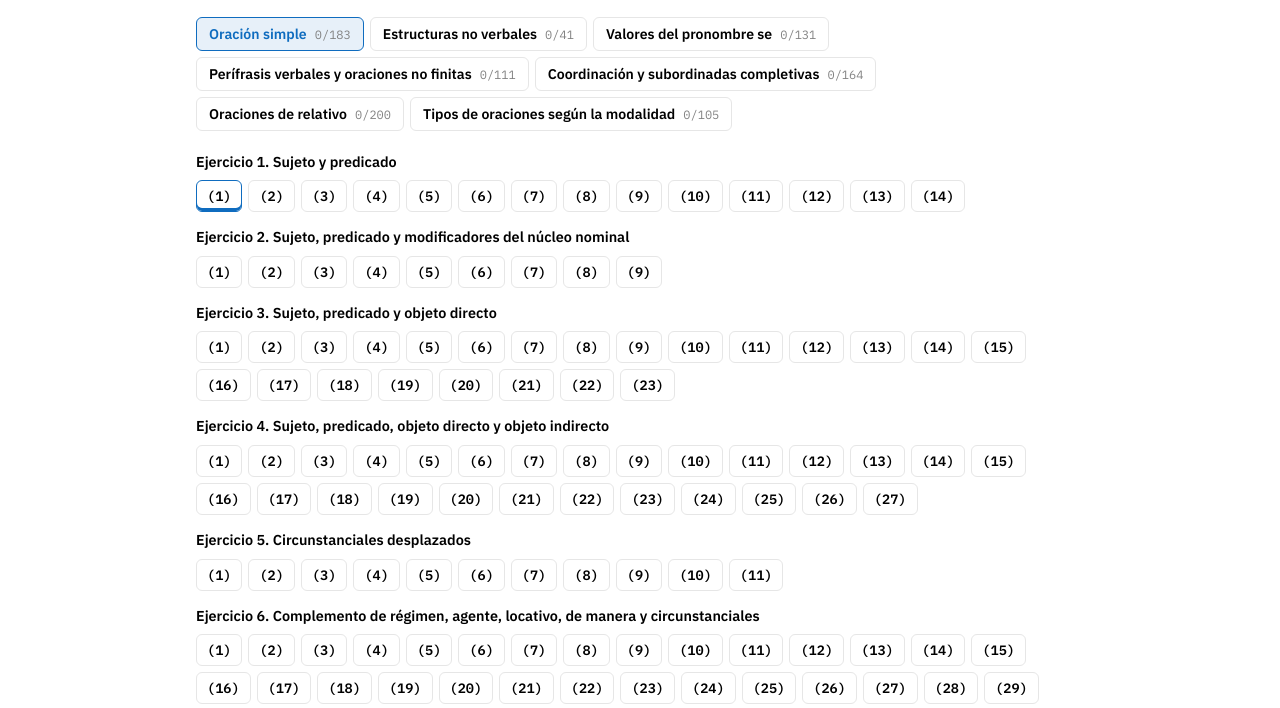
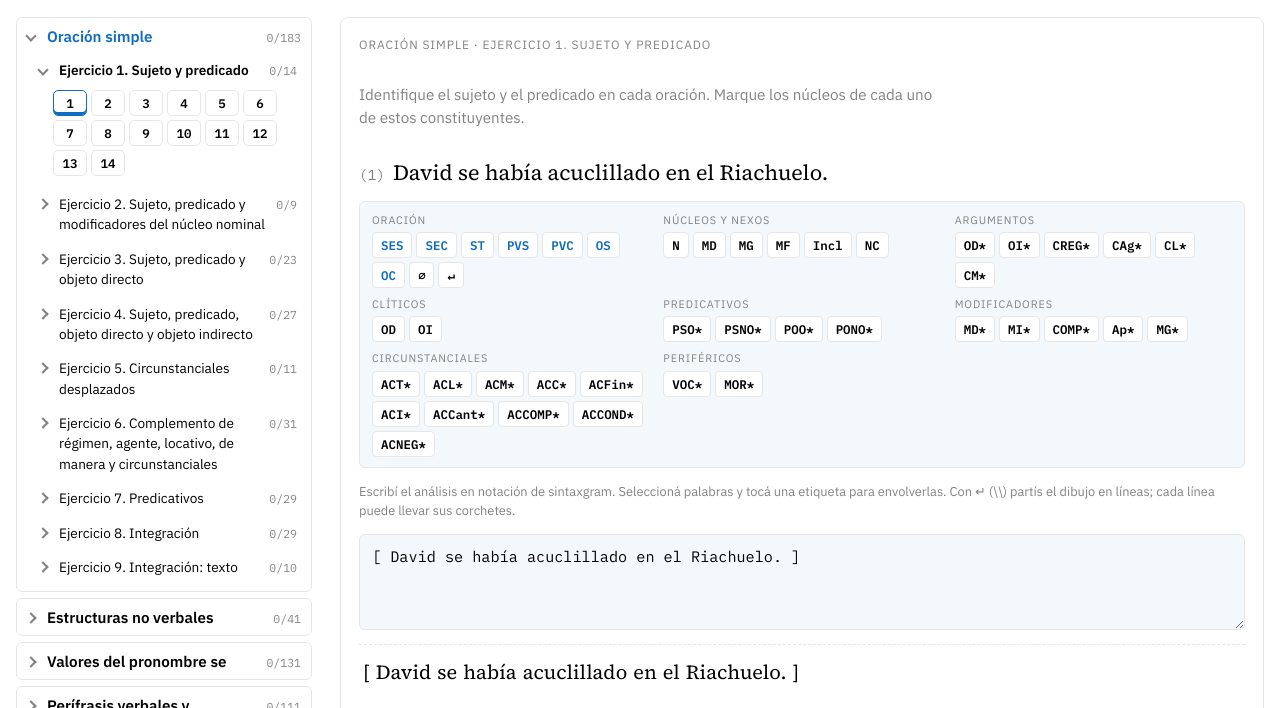
Before and after one commit to pablozd/sintaxgram-ejercitacion-demo, a plain HTML site: page index.html in a window 1280 px wide. Shown: the part 155-863 px from the top of the page. Drawn offline with Linux system fonts and the light colour scheme.

Commit message:
Actualiza la página: paño lateral
Co-Authored-By: Claude Opus 5.5 <noreply@anthropic.com>
Claude-Session: https://claude.ai/code/session_01Y3Akw4nVDFCQrZ45anM6oa

```diff
--- a/index.html
+++ b/index.html
@@ -44,7 +44,7 @@ body {
   font: 16px/1.5 var(--sans);
 }
 .wrap {
-  max-width: 920px; margin: 0 auto;
+  max-width: 1280px; margin: 0 auto;
   padding-block: 24px 64px;
   padding-left: max(16px, env(safe-area-inset-left, 0px));
   padding-right: max(16px, env(safe-area-inset-right, 0px));
@@ -66,29 +66,59 @@ h2 { font-size: 1.15rem; }
 .autores { font-size: .9rem; color: var(--muted); }
 .progress { font-variant-numeric: tabular-nums; color: var(--muted); font-size: .9rem; }
 
-/* navegación */
-.ex { display: grid; gap: 8px; }
-.ex-title { font-weight: 600; font-size: .9rem; }
-.items { display: flex; flex-wrap: wrap; gap: 6px; }
+/* paño lateral: guías y ejercicios desplegables */
+.layout { display: grid; grid-template-columns: minmax(240px, 300px) minmax(0, 1fr); gap: 24px; align-items: start; }
+.side {
+  position: sticky; top: 16px; max-height: calc(100vh - 32px); overflow-y: auto;
+  display: grid; gap: 6px; padding-right: 4px; overscroll-behavior: contain;
+}
+.side details { border-radius: 6px; }
+.side summary {
+  display: flex; align-items: baseline; justify-content: space-between; gap: 10px;
+  cursor: pointer; list-style: none; padding: 8px 10px; border-radius: 6px;
+}
+.side summary::-webkit-details-marker { display: none; }
+.side summary::before {
+  content: ""; flex: none; width: 6px; height: 6px; margin: .45em 2px 0 0; align-self: flex-start;
+  border-right: 2px solid var(--muted); border-bottom: 2px solid var(--muted); transform: rotate(-45deg);
+  transition: transform .15s ease;
+}
+.side details[open] > summary::before { transform: rotate(45deg); }
+.side summary:hover { background: var(--code-bg); }
+.side summary:focus-visible { outline: 2px solid var(--accent); outline-offset: -2px; }
+.side .g { border: 1px solid var(--line); background: var(--surface); }
+.side .g > summary { font: 600 .95rem var(--sans); }
+.side .g.actual > summary { color: var(--accent); }
+.side .g-t, .side .e-t { flex: 1; min-width: 0; }
+.side .cnt { font: 500 .72rem var(--mono); color: var(--muted); font-variant-numeric: tabular-nums; white-space: nowrap; }
+.side .exs { display: grid; gap: 2px; padding: 0 6px 8px 14px; }
+.side .e > summary { font-size: .85rem; padding: 6px 8px; }
+.side .e.actual > summary { font-weight: 600; }
+.items { display: flex; flex-wrap: wrap; gap: 4px; padding: 4px 8px 10px 22px; }
 .items button {
-  font: 600 .85rem var(--mono); min-width: 44px; padding: 6px 10px; cursor: pointer;
-  border: 1px solid var(--line); background: var(--surface); color: var(--ink); border-radius: 6px;
-}
+  font: 600 .78rem var(--mono); min-width: 34px; padding: 4px 6px; cursor: pointer;
+  border: 1px solid var(--line); background: var(--surface); color: var(--ink); border-radius: 5px;
+  font-variant-numeric: tabular-nums;
+}
+.items button:hover { border-color: var(--accent); }
 .items button[aria-current="true"] { border-color: var(--accent); box-shadow: inset 0 -3px 0 var(--accent); }
 .items button.ok { background: color-mix(in srgb, var(--ok) 14%, var(--surface)); }
 .items button.partial { background: color-mix(in srgb, var(--warn) 16%, var(--surface)); }
 .items button.bad { background: color-mix(in srgb, var(--bad) 12%, var(--surface)); }
-nav { display: grid; gap: 14px; }
-
-/* pestañas de temas (artefacto con varias guías) */
-.guias { display: flex; flex-wrap: wrap; gap: 6px; }
-.guias button {
-  display: inline-flex; align-items: baseline; gap: 8px; cursor: pointer;
-  font: 600 .88rem var(--sans); padding: 7px 12px; border-radius: 6px;
-  border: 1px solid var(--line); background: var(--surface); color: var(--ink);
-}
-.guias button[aria-selected="true"] { border-color: var(--accent); background: var(--accent-soft); color: var(--accent); }
-.guias .g-p { font: 500 .75rem var(--mono); color: var(--muted); font-variant-numeric: tabular-nums; }
+.side-toggle { display: none; }
+@media (max-width: 860px) {
+  .layout { grid-template-columns: 1fr; }
+  .side { position: static; max-height: none; overflow: visible; padding-right: 0; }
+  /* en pantallas angostas el índice se pliega en un botón para no empujar el ejercicio hacia abajo */
+  .side-toggle {
+    display: flex; justify-content: space-between; align-items: baseline; gap: 10px; width: 100%;
+    font: 600 .9rem var(--sans); text-align: left; cursor: pointer; padding: 10px 12px; border-radius: 6px;
+    border: 1px solid var(--line); background: var(--surface); color: var(--ink);
+  }
+  .side-toggle .cnt { font-weight: 500; }
+  .side:not(.abierto) > details { display: none; }
+}
+@media (prefers-reduced-motion: reduce) { .side summary::before { transition: none; } }
 
 /* ítem */
 .card { background: var(--surface); border: 1px solid var(--line); border-radius: 8px; padding: 18px; display: grid; gap: 14px; min-width: 0; }
@@ -1298,8 +1328,7 @@ window.SG_DATA = {"id": "gramB-ejercitacion", "titulo": "Gramática B · Ejercit
         (D.autores && D.autores.length ? '<span class="autores">' + esc(listar(D.autores)) + '</span>' : '') +
         '<span class="progress">' + t.done + ' de ' + items.length + ' oraciones corregidas · puntaje ' + Math.round(t.score * 100) + '/100</span>' +
       '</header>' +
-      (GUIAS.length > 1 ? guiasHTML(x.gi) : '') +
-      '<nav aria-label="Oraciones">' + navHTML(x.gi) + '</nav>' +
+      '<div class="layout">' + sideHTML(x) +
       '<section class="card" aria-labelledby="titulo-item">' +
         '<div class="eyebrow" id="titulo-item">' + (GUIAS.length > 1 ? esc(x.g.titulo) + ' · ' : '') + esc(ex.titulo) + '</div>' +
         '<p class="consigna">' + esc(ex.consigna) + '</p>' +
@@ -1318,11 +1347,24 @@ window.SG_DATA = {"id": "gramB-ejercitacion", "titulo": "Gramática B · Ejercit
           '<span class="toast" id="toast" role="status"></span>' +
         '</div>' +
         '<div id="resultado"></div>' +
-      '</section>';
-
-    document.querySelectorAll('.items button, .guias button').forEach(function (b) {
-      b.addEventListener('click', function () { cur = +b.dataset.i; showAll = false; render(); });
-    });
+      '</section></div>';
+
+    document.querySelectorAll('.side .items button').forEach(function (b) {
+      b.addEventListener('click', function () { cur = +b.dataset.i; showAll = false; indiceMovil = false; render(); });
+    });
+    $('.side-toggle').addEventListener('click', function () {
+      indiceMovil = !indiceMovil;
+      $('.side').classList.toggle('abierto', indiceMovil);
+      this.setAttribute('aria-expanded', indiceMovil);
+      this.querySelector('.cnt').textContent = indiceMovil ? 'cerrar' : 'cambiar';
+    });
+    document.querySelectorAll('.side details').forEach(function (dt) {
+      dt.addEventListener('toggle', function () { abiertos[dt.dataset.k] = dt.open; });
+    });
+    var activo = document.querySelector('.side .items button[aria-current="true"]');
+    if (activo && activo.scrollIntoView && window.matchMedia && window.matchMedia('(min-width: 861px)').matches) {
+      activo.scrollIntoView({ block: 'nearest' });
+    }
     $('#corregir').addEventListener('click', corregir);
     if (saved.n) {
       var el = it.pregunta ? qFromIdx(it.pregunta, saved.q) : [];
@@ -1346,34 +1388,39 @@ window.SG_DATA = {"id": "gramB-ejercitacion", "titulo": "Gramática B · Ejercit
     });
   }
 
-  // Pestañas de temas: cada una lleva a la última oración abierta de ese tema (o a la primera).
-  function guiasHTML(actual) {
-    return '<div class="guias" role="tablist" aria-label="Temas">' + GUIAS.map(function (g, gi) {
-      var idx = items.map(function (x, i) { return x.gi === gi ? i : -1; }).filter(function (i) { return i >= 0; });
-      var hechas = idx.filter(function (i) { var r = state.r[items[i].it.id]; return r && r.n; }).length;
-      var destino = idx[0];
-      if (state.u && state.u[gi] != null && idx.indexOf(state.u[gi]) >= 0) destino = state.u[gi];
-      return '<button role="tab" data-i="' + destino + '" aria-selected="' + (gi === actual) + '">' +
-        '<span class="g-t">' + esc(g.titulo) + '</span><span class="g-p">' + hechas + '/' + idx.length + '</span></button>';
-    }).join('') + '</div>';
-  }
-
-  function navHTML(gi) {
-    var html = '', i = 0;
-    (state.u = state.u || {})[gi] = cur;
-    GUIAS.forEach(function (g, k) { if (k === gi) return; g.ejercicios.forEach(function (ex) { if (k < gi) i += ex.items.length; }); });
-    GUIAS[gi].ejercicios.forEach(function (ex) {
-      html += '<div class="ex"><span class="ex-title">' + esc(ex.titulo) + '</span><div class="items">';
-      ex.items.forEach(function (it) {
-        var r = state.r[it.id], cls = '';
-        if (r && r.s != null) cls = r.s >= 0.999 ? 'ok' : (r.s >= 0.6 ? 'partial' : 'bad');
-        html += '<button class="' + cls + '" data-i="' + i + '"' + (i === cur ? ' aria-current="true"' : '') +
-          ' title="' + esc(it.oracion) + '">(' + it.num + ')</button>';
-        i++;
-      });
-      html += '</div></div>';
-    });
-    return html;
+  // Paño lateral: una sección desplegable por guía y, adentro, una por ejercicio con sus oraciones.
+  // Lo desplegado se recuerda mientras dura la sesión; la guía y el ejercicio actuales se abren solos.
+  var abiertos = {}, indiceMovil = false;
+  function hechasDe(list) { return list.filter(function (it) { var r = state.r[it.id]; return r && r.n; }).length; }
+  function sideHTML(x) {
+    var i = 0;
+    abiertos['g' + x.gi] = true;
+    abiertos['e' + x.gi + '-' + x.g.ejercicios.indexOf(x.ex)] = true;
+    var donde = (GUIAS.length > 1 ? x.g.titulo + ' · ' : '') + x.ex.titulo.replace(/^Ejercicio (\d+)\..*$/, 'Ej. $1') + ' · (' + x.it.num + ')';
+    return '<aside class="side' + (indiceMovil ? ' abierto' : '') + '" aria-label="Guías y ejercicios">' +
+      '<button type="button" class="side-toggle" aria-expanded="' + indiceMovil + '"><span>' + esc(donde) + '</span>' +
+      '<span class="cnt">' + (indiceMovil ? 'cerrar' : 'cambiar') + '</span></button>' + GUIAS.map(function (g, gi) {
+      var todos = [];
+      g.ejercicios.forEach(function (ex) { todos = todos.concat(ex.items); });
+      var exs = g.ejercicios.map(function (ex, ei) {
+        var k = 'e' + gi + '-' + ei;
+        var chips = ex.items.map(function (it) {
+          var r = state.r[it.id], cls = '';
+          if (r && r.s != null) cls = r.s >= 0.999 ? 'ok' : (r.s >= 0.6 ? 'partial' : 'bad');
+          var h = '<button class="' + cls + '" data-i="' + i + '"' + (i === cur ? ' aria-current="true"' : '') +
+            ' title="' + esc(it.oracion) + '">' + it.num + '</button>';
+          i++;
+          return h;
+        }).join('');
+        return '<details class="e' + (ex === x.ex ? ' actual' : '') + '" data-k="' + k + '"' + (abiertos[k] ? ' open' : '') + '>' +
+          '<summary><span class="e-t">' + esc(ex.titulo) + '</span><span class="cnt">' + hechasDe(ex.items) + '/' + ex.items.length + '</span></summary>' +
+          '<div class="items">' + chips + '</div></details>';
+      }).join('');
+      var kg = 'g' + gi;
+      return '<details class="g' + (gi === x.gi ? ' actual' : '') + '" data-k="' + kg + '"' + (abiertos[kg] ? ' open' : '') + '>' +
+        '<summary><span class="g-t">' + esc(g.titulo) + '</span><span class="cnt g-p">' + hechasDe(todos) + '/' + todos.length + '</span></summary>' +
+        '<div class="exs">' + exs + '</div></details>';
+    }).join('') + '</aside>';
   }
 
   function toolbarHTML() {
```
